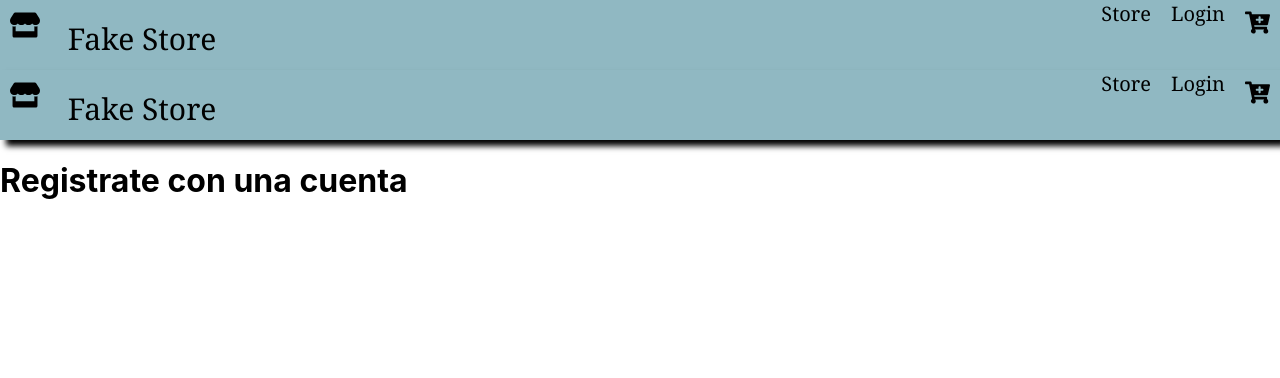
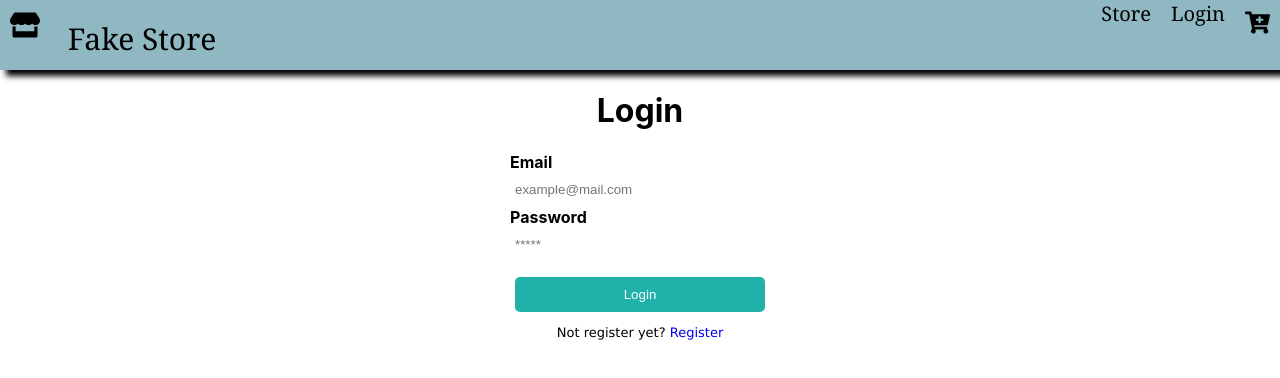
Before and after one commit to UlisesMC29/login, a React (Create React App) app: page /Login in a window 1280 px wide. Shown: the top 378 px of the page. Built offline with nearby package versions, Linux system fonts and the light colour scheme.

Commit message:
Login-Register mockup added

```diff
--- a/package.json
+++ b/package.json
@@ -11,7 +11,7 @@
     "react-dom": "^18.0.0",
     "react-icons": "^4.3.1",
     "react-router-dom": "^6.3.0",
-    "react-scripts": "5.0.0"
+    "react-scripts": "^4.0.3"
   },
   "scripts": {
     "start": "react-scripts start",
--- a/src/App.js
+++ b/src/App.js
@@ -5,6 +5,7 @@ import {Login} from "./Pages/Login/Login";
 import {Store} from "./Pages/Store/Store";
 import Error from "./Pages/Error/Error";
 import Navbar from "./components/navbar/Navbar";
+import { Register } from './Pages/Register/Register';
 
 function App() {
   return (
@@ -16,7 +17,8 @@ function App() {
           <Route path='/' element={<HomeScreen/>} />
           <Route path="Store" element={<Store/>} />
           <Route path="Login" element={<Login/>} />
-          <Route path="*" element={<Error/>}  />
+          <Route path="*" element={<Error />} />
+          <Route path='/register' element={<Register/>}></Route>
         </Routes>
       </BrowserRouter>
     </div>
--- a/src/Pages/Home/HomeScreen.js
+++ b/src/Pages/Home/HomeScreen.js
@@ -10,6 +10,7 @@ import './HomeScreen.css'
 export default function HomeScreen() {
   return (
     <div>
+
         <div className='sectionCont'>
             <p className='title'>Zapatos</p>
             <SectionCard/>
--- /dev/null
+++ b/src/Pages/Login/Login.css
@@ -0,0 +1,41 @@
+/* CSS PARA LOGIN */
+.login-container{
+    display: flex;
+    align-items: center;
+    justify-content: center;
+    flex-direction: column;
+}
+.input-container{
+    display: flex;
+    margin-bottom: 5px;
+    flex-direction: column;
+}
+input{
+    padding: 5px;
+    border-radius: 5px;
+    border: none;
+    outline: none;
+    width: 250px;
+}
+label{
+    margin-bottom: 5px;
+    font-weight: bold;
+}
+button{
+    border: none;
+    padding: 10px;
+    border-radius: 5px;
+    background-color: lightseagreen;
+    color: white;
+    cursor: pointer;
+    width: 250px;
+    margin-top: 15px;
+}
+button:hover{
+  background-color:rgba(32, 178, 171, 0.527) ;
+}
+p{
+  font-size: 13px;
+  font-family:'Lucida Sans', 'Lucida Sans Regular', 'Lucida Grande', 'Lucida Sans Unicode', Geneva, Verdana, sans-serif;
+
+}
--- a/src/Pages/Login/Login.jsx
+++ b/src/Pages/Login/Login.jsx
@@ -1,11 +1,30 @@
 import React from "react";
-import Navbar from "../../components/navbar/Navbar";
+import { Link } from "react-router-dom";
+// import Navbar from "../../components/navbar/Navbar";
+import "../Login/Login.css";
 
-export const Login = () =>{
-    return(
-       <div>
-           <Navbar/>
-           <h1>Registrate con una cuenta</h1>
-       </div>
+
+export const Login = () => {
+    return (
+
+        <div className="login-container">
+            {/* <Navbar />   ELIMINADO PORQUE LA NAVBAR ESTA ASIGNADA EN APP.JS*/}
+
+            <h1>Login</h1>
+            <div className='input-container'>
+                <label>Email</label>
+                <input type="text" name="" id="" placeholder="example@mail.com" />
+            </div>
+            <div className='input-container'>
+                <label>Password</label>
+                <input type="password" name="" id="" placeholder="*****" />
+            </div>
+            <button >Login</button>
+            <div className="fnText-container">
+                <p>Not register yet? <Link to='/Register' style={{ textDecoration: 'none' }}><a>Register</a></Link> </p>
+            </div>
+
+        </div >
+
     );
 }
--- /dev/null
+++ b/src/Pages/Register/Register.jsx
@@ -0,0 +1,27 @@
+import React from "react";
+// import { Navbar } from "../../components/NavBar/navbar";
+import "./register.css";
+import { Link } from "react-router-dom";
+
+
+
+export const Register = () => {
+    return (
+        <div>
+            {/* <Navbar /> */}
+            <div className="register-container">
+                <h1>REGISTER</h1>
+                <div className="input-container">
+                    <label>Name</label>
+                    <input type="text" placeholder="Fausto Example" />
+                    <label>Email</label>
+                    <input type="text" placeholder="example@email.com" />
+                    <label>Password</label>
+                    <input type="text" placeholder="*******" />
+                </div>
+                <button>Register</button>
+                <p>Al ready member? <Link to='/Login' style={{ textDecoration: 'none' }}><a>Login</a></Link> </p>
+            </div>
+        </div>
+    );
+}
--- /dev/null
+++ b/src/Pages/Register/register.css
@@ -0,0 +1,41 @@
+/* CSS PARA LOGIN */
+.register-container{
+    display: flex;
+    align-items: center;
+    justify-content: center;
+    flex-direction: column;
+}
+.input-container{
+    display: flex;
+    margin-bottom: 5px;
+    flex-direction: column;
+}
+input{
+    padding: 5px;
+    border-radius: 5px;
+    border: none;
+    outline: none;
+    width: 250px;
+}
+label{
+    margin-bottom: 5px;
+    font-weight: bold;
+}
+button{
+    border: none;
+    padding: 10px;
+    border-radius: 5px;
+    background-color: lightseagreen;
+    color: white;
+    cursor: pointer;
+    width: 250px;
+    margin-top: 15px;
+}
+button:hover{
+  background-color:rgba(32, 178, 171, 0.527) ;
+}
+p{
+  font-size: 13px;
+  font-family:'Lucida Sans', 'Lucida Sans Regular', 'Lucida Grande', 'Lucida Sans Unicode', Geneva, Verdana, sans-serif;
+
+}
```
Also changed, not shown: 1 other file (tests, documents, lock files or other folders).
